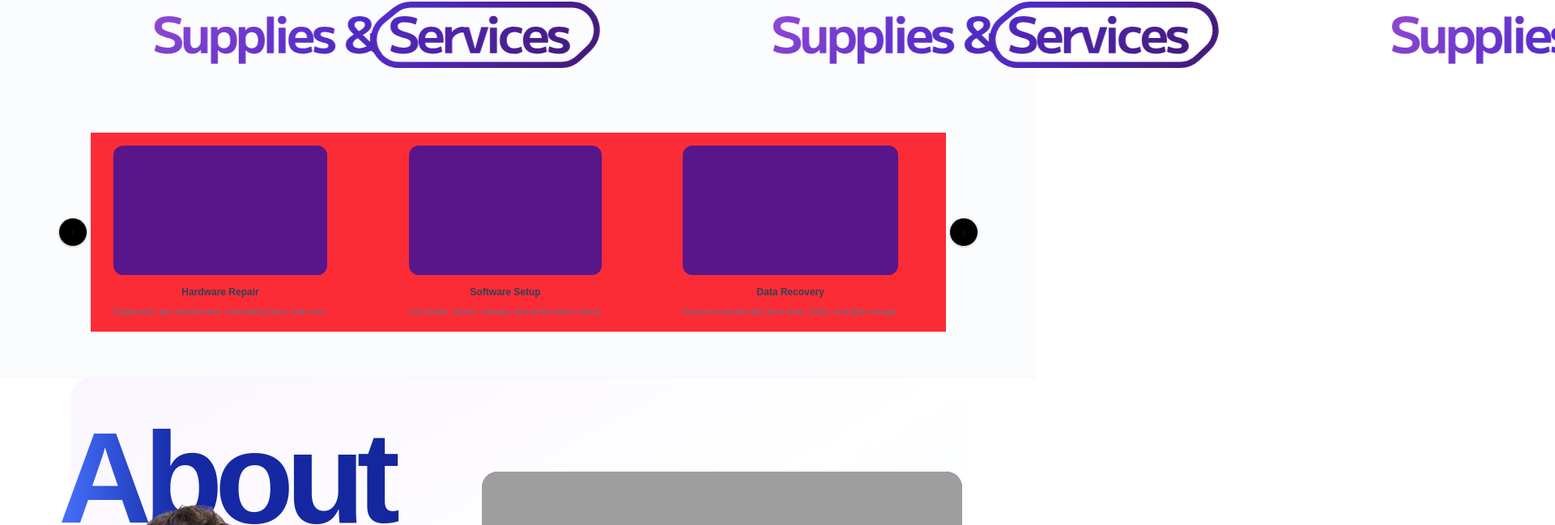
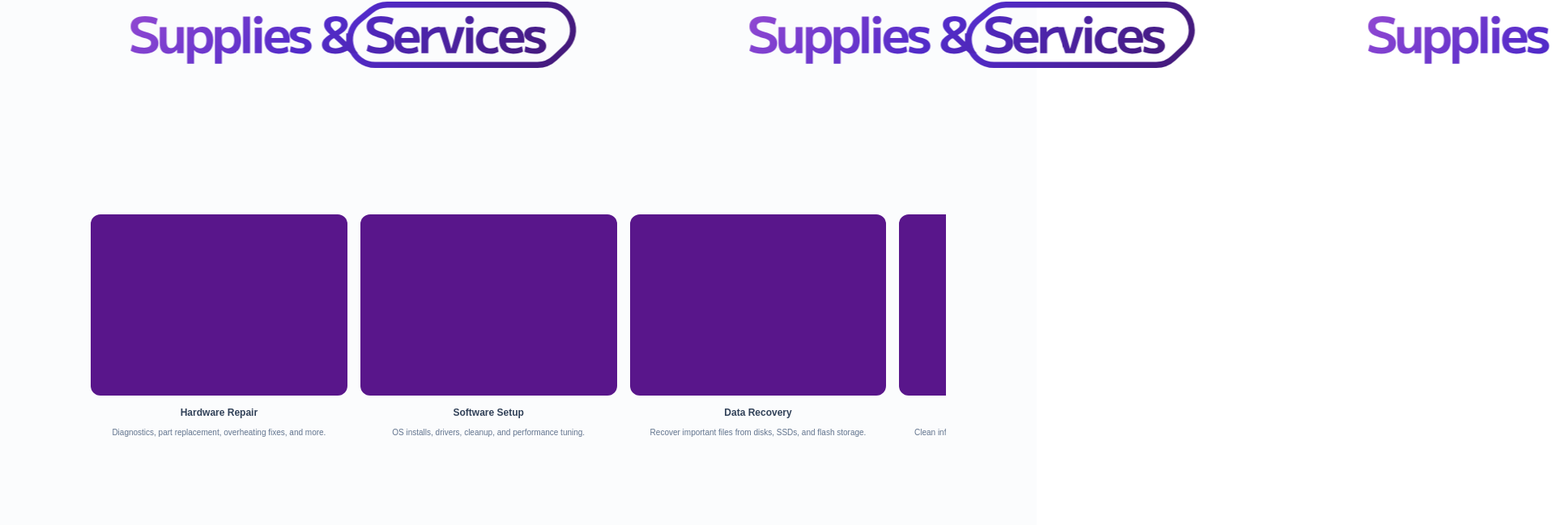
Before and after one commit to ms18services/MS18, a Next.js app: page / in a window 1280 px wide. Shown: the part 727-1376 px from the top of the page at 81% size, 1920 px wide, since content can reach past the window. Built offline with nearby package versions, Linux system fonts and the light colour scheme; grey boxes are pictures that could not be loaded; a web font is replaced by a local one.

Commit message:
ServicesCarouselChanges

```diff
--- a/src/app/components/ServicesCarousel.tsx
+++ b/src/app/components/ServicesCarousel.tsx
@@ -1,6 +1,6 @@
 "use client";
 
-import { useRef } from "react";
+import { useEffect, useRef, useState } from "react";
 
 export type ServiceCard = {
   title: string;
@@ -8,86 +8,101 @@ export type ServiceCard = {
 };
 
 export default function SCarousel({ cards }: { cards: ServiceCard[] }) {
+  const containerRef = useRef<HTMLDivElement | null>(null);
   const scrollerRef = useRef<HTMLDivElement | null>(null);
+  const [scrollHeight, setScrollHeight] = useState(0);
 
-  const scrollByOne = (dir: "left" | "right") => {
-    const el = scrollerRef.current;
-    if (!el) return;
+  useEffect(() => {
+    const container = containerRef.current;
+    const scroller = scrollerRef.current;
+    if (!container || !scroller) return;
 
-    // scroll by one card width (approx)
-    const firstCard = el.querySelector<HTMLElement>("[data-card]");
-    const amount = firstCard ? firstCard.offsetWidth + 24 : Math.floor(el.clientWidth * 0.9);
-
-    el.scrollBy({ left: dir === "left" ? -amount : amount, behavior: "smooth" });
+    const calculateHeights = () => {
+      const maxScroll = scroller.scrollWidth - scroller.clientWidth;
+      setScrollHeight(maxScroll);
+      return maxScroll;
     };
 
+    // Initial calculation
+    calculateHeights();
+
+    const handleScroll = () => {
+      const rect = container.getBoundingClientRect();
+      const maxScroll = scroller.scrollWidth - scroller.clientWidth;
+
+      // When container reaches top of viewport, start horizontal scroll
+      // Keep pinned until we've scrolled through all cards
+      if (rect.top <= 0 && rect.top >= -maxScroll) {
+        // Pin by setting container to full viewport and translate scroll
+        const horizontalScroll = Math.min(maxScroll, Math.abs(rect.top));
+        scroller.scrollLeft = horizontalScroll;
+      } else if (rect.top < -maxScroll) {
+        // Scrolled past all cards, keep at end
+        scroller.scrollLeft = maxScroll;
+      } else if (rect.top > 0) {
+        // Above viewport, reset to start
+        scroller.scrollLeft = 0;
+      }
+    };
+
+    const handleResize = () => {
+      calculateHeights();
+    };
+
+    window.addEventListener("scroll", handleScroll, { passive: true });
+    window.addEventListener("resize", handleResize, { passive: true });
+    handleScroll();
+
+    return () => {
+      window.removeEventListener("scroll", handleScroll);
+      window.removeEventListener("resize", handleResize);
+    };
+  }, []);
+
   return (
-    <div className="relative">
-      {/* arrows (like the picture) */}
-      <button
-        type="button"
-        onClick={() => scrollByOne("left")}
-        aria-label="Scroll left"
-        className="absolute -left-10 top-1/2 -translate-y-1/2 z-10 hidden md:inline-flex h-9 w-9 items-center justify-center rounded-full bg-black border border-slate-200 shadow-sm hover:bg-white"
+    <div
+      ref={containerRef}
+      className="relative"
+      style={{
+        height: `calc(100vh + ${scrollHeight}px)`,
+        minHeight: "10vh"
+      }}
     >
-        ‹
-      </button>
-
-      <button
-        type="button"
-        onClick={() => scrollByOne("right")}
-        aria-label="Scroll right"
-        className="absolute -right-10 top-1/2 -translate-y-1/2 z-10 hidden md:inline-flex h-9 w-9 items-center justify-center rounded-full bg-black border border-slate-200 shadow-sm hover:bg-white"
+      <div
+        className="sticky top-0 h-[60vh] flex items-center overflow-hidden"
       >
-        ›
-      </button>
-
-      {/* track */}
         <div
           ref={scrollerRef}
-        className="
-          flex gap-8
-          overflow-x-auto overflow-y-visible
-          snap-x snap-mandatory scroll-smooth no-scrollbar
-          py-4
-          px-6
-          scroll-px-6
-          md:px-0 md:scroll-px-0
-          bg-red-500
-          Z
-        "
+          className="flex gap-4 overflow-x-hidden py-2 px-6 md:px-0"
+          style={{ scrollbarWidth: "none", msOverflowStyle: "none" }}
         >
           {cards.map((card) => (
             <div
               key={card.title}
-            data-card
-            className="
-             snap-start shrink-0
-              w-[95%] sm:w-[100%] md:w-[320px]
-              flex flex-col items-center
-            "
+              className="shrink-0 w-[85%] sm:w-[45%] md:w-[30%] flex flex-col items-center"
             >
-            {/* card */}
-            <div className="">
-              {/* purple square */}
-              <div className="rounded-xl h-40 w-[100%] bg-purple-900 mx-auto" />
+              <div className="w-full max-w-sm">
+                <div className="rounded-xl h-56 w-full bg-purple-900 mx-auto" />
 
-              {/* text centered */}
                 <div className="pt-3 text-center">
                   <h3 className="text-[12px] font-semibold text-slate-700">
                     {card.title}
                   </h3>
-                <p className="mt-2 mx-auto rounded-10 text-[10px] leading-4 text-slate-500">
+                  <p className="mt-2 mx-auto text-[10px] leading-4 text-slate-500">
                     {card.description}
                   </p>
                 </div>
               </div>
             </div>
           ))}
+        </div>
+      </div>
 
-        {/* tiny end pad */}
-        <div className="shrink-0 w-2" />
-      </div>
+      <style jsx>{`
+        div::-webkit-scrollbar {
+          display: none;
+        }
+      `}</style>
     </div>
   );
 }
```
Lines whose indentation alone changed are shown as unchanged.
